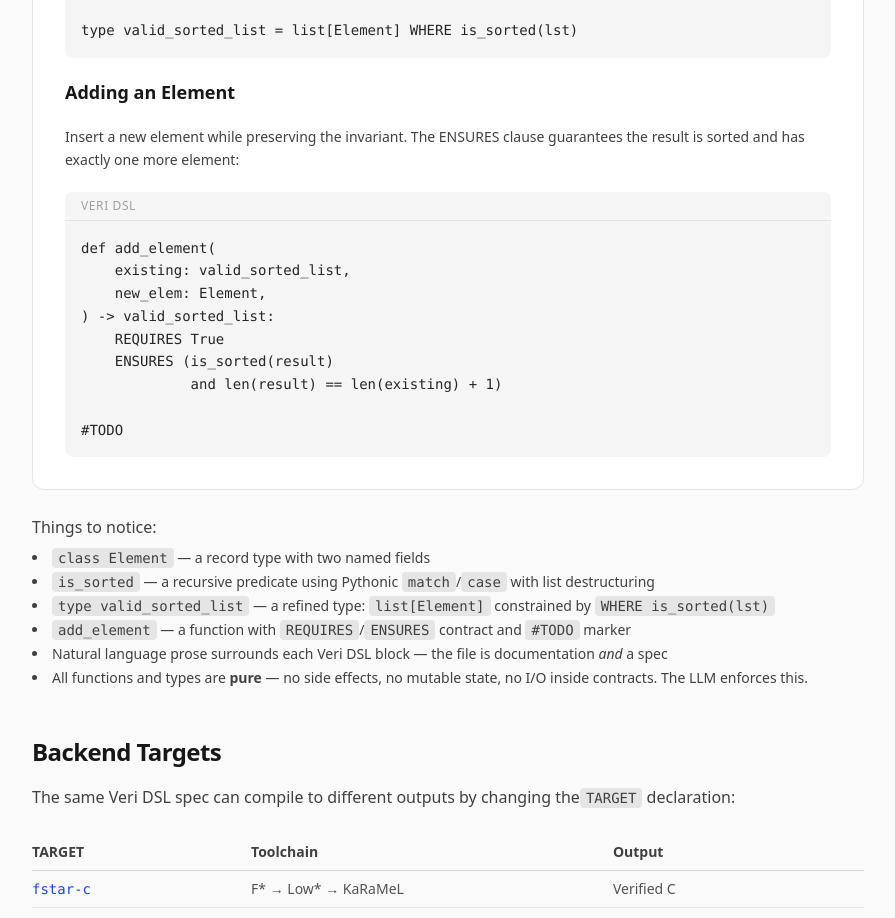
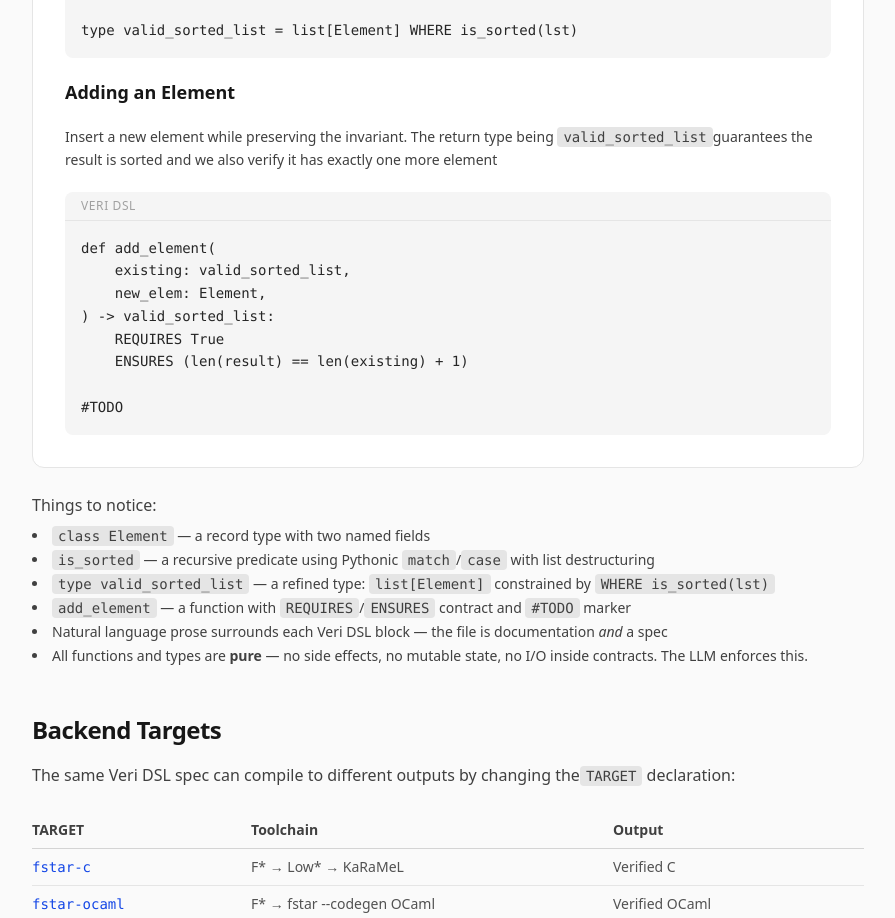
Before and after one commit to veri-md/veri-website, a React (Vite) app: page /#/quickstart in a window 1280 px wide. Shown: the part 1660-2578 px from the top of the page, without its empty margins (192-1087 px from the left). Built offline with nearby package versions, Linux system fonts and the light colour scheme.

Commit message:
Remove about button from hero (about page removed) and update quickstart

```diff
--- a/src/pages/Home.tsx
+++ b/src/pages/Home.tsx
@@ -30,12 +30,6 @@ export default function Home() {
             <svg className="size-4" fill="none" viewBox="0 0 24 24" stroke="currentColor" strokeWidth={2}>
               <path strokeLinecap="round" strokeLinejoin="round" d="M13 7l5 5m0 0l-5 5m5-5H6" />
             </svg>
-          </a>
-          <a
-            href="#/about"
-            className="inline-flex items-center gap-2 rounded-xl border border-neutral-300 bg-white px-6 py-3 text-sm font-semibold text-neutral-700 hover:bg-neutral-100 transition dark:border-neutral-600 dark:bg-neutral-800 dark:text-neutral-300 dark:hover:bg-neutral-700"
-          >
-            About
           </a>
           <a
             href="https://github.com/veri-md/veri-build"
--- a/src/pages/Quickstart.tsx
+++ b/src/pages/Quickstart.tsx
@@ -116,8 +116,8 @@ type valid_sorted_list = list[Element] WHERE is_sorted(lst)`}</pre>
         {/* Section: Adding an Element */}
         <h4 className="text-lg font-semibold text-neutral-900 dark:text-white">Adding an Element</h4>
         <p className="text-sm text-neutral-700 dark:text-neutral-300 leading-relaxed">
-          Insert a new element while preserving the invariant. The ENSURES clause
-          guarantees the result is sorted and has exactly one more element:
+          Insert a new element while preserving the invariant. The return type being <Code>valid_sorted_list</Code>
+          guarantees the result is sorted and we also verify it has exactly one more element
         </p>
 
         <div className="rounded-lg bg-neutral-100 dark:bg-neutral-900 overflow-x-auto">
@@ -129,8 +129,7 @@ type valid_sorted_list = list[Element] WHERE is_sorted(lst)`}</pre>
     new_elem: Element,
 ) -> valid_sorted_list:
     REQUIRES True
-    ENSURES (is_sorted(result)
-             and len(result) == len(existing) + 1)
+    ENSURES (len(result) == len(existing) + 1)
 
 #TODO`}</pre>
         </div>
```
